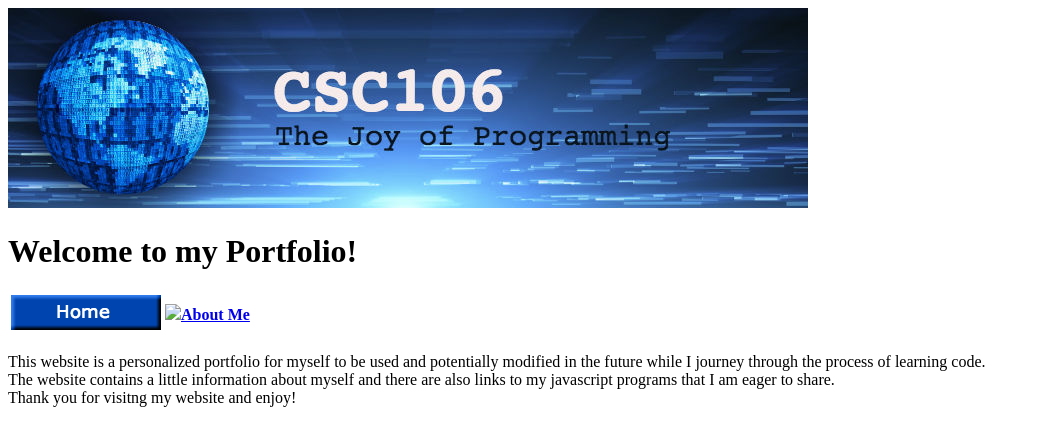
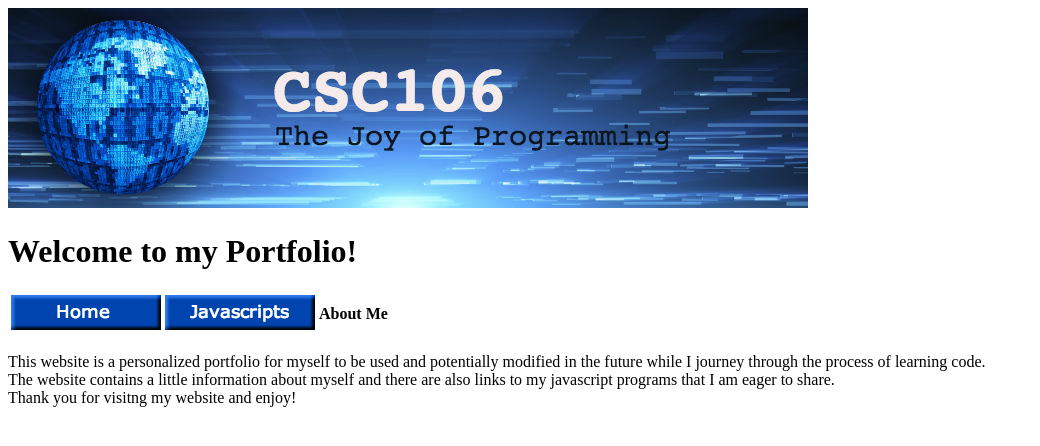
Before and after one commit to ac4three/ac4three.github.io, a plain HTML site: page index.html in a window 1280 px wide. Shown: the whole page, without its empty margins (0-1040 px from the left). Drawn offline with Linux system fonts and the light colour scheme.

Commit message:
Update index.html

```diff
--- a/index.html
+++ b/index.html
@@ -11,7 +11,7 @@
             <thead>
                 <tr>
                     <th><a href="https://ac4three.github.io/"><img src="home.png"></a></th>
-                    <th><a href="https://ac4three.github.io/javascripts.html"><img src="javascripts.png></a></th>
+                    <th><a href="https://ac4three.github.io/javascripts.html"><img src="javascripts.png"></a></th>
                     <th>About Me</th>
                 </tr>
             </thead>
```
